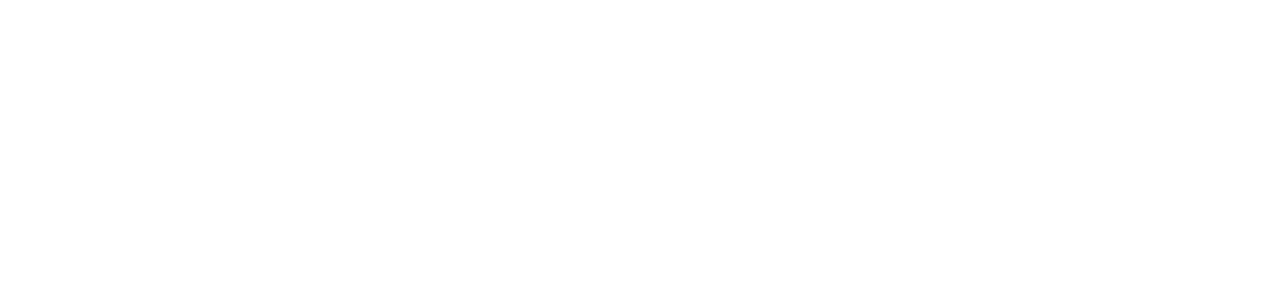
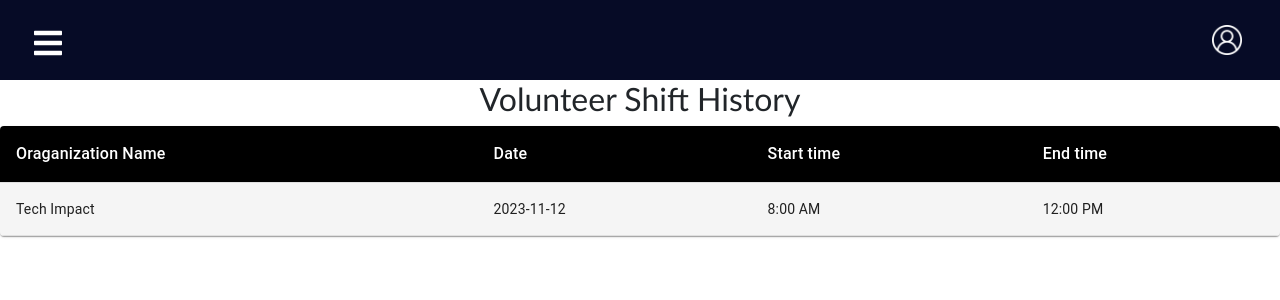
Before and after one commit to RuchaPatil2010/tech_impact, a React (Create React App) app: page /history in a window 1280 px wide. Before the commit this address had no page. Shown: the top 300 px of the page. Built offline with nearby package versions, Linux system fonts and the light colour scheme; no server answers.

Commit message:
Volunteer Shift History

```diff
--- a/package.json
+++ b/package.json
@@ -5,13 +5,16 @@
   "dependencies": {
     "@emotion/react": "^11.11.1",
     "@emotion/styled": "^11.11.0",
+    "@material-ui/core": "^4.12.4",
     "@mui/icons-material": "^5.14.16",
     "@mui/material": "^5.14.17",
+    "@mui/styles": "^5.14.18",
     "@testing-library/jest-dom": "^5.17.0",
     "@testing-library/react": "^13.4.0",
     "@testing-library/user-event": "^13.5.0",
     "axios": "^1.6.0",
     "bootstrap": "^5.3.2",
+    "install": "^0.13.0",
     "mdb-react-ui-kit": "^6.3.0",
     "react": "^18.2.0",
     "react-bootstrap": "^2.9.1",
@@ -22,6 +25,7 @@
     "react-redux": "^8.1.3",
     "react-router-dom": "^6.17.0",
     "react-scripts": "5.0.1",
+    "react-table": "^7.8.0",
     "redux": "^4.2.1",
     "state-pool": "^0.10.0",
     "web-vitals": "^2.1.4"
--- a/src/App.js
+++ b/src/App.js
@@ -5,6 +5,8 @@ import Navbar                      from './components/Navbar';
 import WithNav                     from './components/WithNav';
 import WithoutNav                  from './components/WithoutNav';
 import Dashboard                   from './components/Dashboard';
+import RegisterTest                from './components/RegisterTest';
+import History                     from './components/VolunteerHistory';
 import React                       from 'react';
 
 import { Route,
@@ -18,11 +20,11 @@ function App() {
       <Route element={<WithoutNav />}>
         <Route path="/" element={<HomePage />} />
         <Route path="/login" element={<Login />} />
-        <Route path="/register" element={<Register />} />
-        <Route path="/dashboard" element={<Dashboard />} />
+        <Route path="/register" element={<RegisterTest />} />
       </Route>
       <Route element={<WithNav />}>
-
+        <Route path="/dashboard" element={<Dashboard />} />
+        <Route path="/history" element={<History />} />
       </Route>
       </Routes>
     </Router>
--- a/src/components/Dashboard.js
+++ b/src/components/Dashboard.js
@@ -31,43 +31,24 @@ function Dashboard() {
             backgroundSize: 'cover',
             backgroundRepeat: 'no-repeat'
         };
-        const style2={
-            zIndex: 2000
-        }
         console.log(Navbar);
-        const displayMessage = "Welcome to Tech Impact, where we believe in harnessing the power of technology for positive change. \
-        Explore Volunteer Connection, our online portal empowering nonprofits and volunteers to create meaningful impact together. \
-        Join us in building a better world—one volunteer shift at a time."
+        const headerMessage = "Welcome to Tech Impact"
+        const displayMessage1 = "We believe in harnessing the power of technology for positive change"
+        const displayMessage2 = "Explore Volunteer Connection, our online portal to create meaningful impact together."
+        const displayMessage3 = "Join us in building a better world—one volunteer shift at a time."
+
     return(
         <div>
-        <div style={style2}>
-        <Navbar />
+            <div style={myStyle}>
+                <div class="container">
+                    <h1>{headerMessage}</h1>
+                    <p>{displayMessage1}</p>
+                    <div class="clickable-box">
+                        <p>{displayMessage2} <br/> {displayMessage3} </p>
+                    </div>
+                </div>
+            </div>
         </div>
-    <div style={myStyle}>
-
-        <div class="container">
-        <div class="clickable-box">
-            <p>{displayMessage}</p>
-        </div>
-        {/* <div class="clickable-box">
-            <Link to="/shift">
-                <img src={calendar} alt="calendar" class="icon" />
-                <p class="text">Shifts</p>
-            </Link>
-            <Link to="/profile">
-                <img src={user} alt="profile" class="icon" />
-                <p class="text">Profile</p>
-            </Link>
-        </div>
-        <div class="clickable-box">
-            <Link to="/login">
-                <img src={logout} alt="logout" class="icon" />
-                <p class="text">Logout</p>
-            </Link>
-        </div> */}
-        </div>
-    </div>
-    </div>
 
     )
 }
--- /dev/null
+++ b/src/components/RegisterTest.js
@@ -0,0 +1,147 @@
+import React from 'react';
+import '../../node_modules/bootstrap/dist/css/bootstrap.min.css';
+import registerImage from '../images/register-volunteer.jpg';
+import PhoneInput from "react-phone-input-2";
+import "react-phone-input-2/lib/style.css";
+import axios from "axios";
+import { useState } from 'react';
+import { useNavigate, Link } from 'react-router-dom';
+import Button from 'react-bootstrap/Button';
+//import '../css/Register.css';
+import {
+  MDBBtn,
+  MDBContainer,
+  MDBCard,
+  MDBCardBody,
+  MDBInput,
+  MDBIcon,
+  MDBRow,
+  MDBCol,
+  MDBCheckbox,
+  MDBTextArea
+}
+from 'mdb-react-ui-kit';
+
+function RegisterTest() {
+    let navigate = useNavigate();
+
+    const [name, setName] = useState('');
+    const [username, setUsername] = useState('');
+    const [contact, setContact] = useState();
+    const [email, setEmail] = useState('');
+    const [pass, setPassword] = useState('');
+    const [address, setAddress] = useState('');
+    const [repassword, setRepassword] = useState('');
+
+    // Function to handle username
+    const handleUsername = (event) => {
+        setUsername(event.target.value);
+    }
+
+    // Function to handle Password
+    const handlePassword = (event) => {
+        setPassword(event.target.value);
+    }
+
+    const handleName = (event) => {
+        setName(event.target.value);
+    }
+
+    const handleEmail = (event) => {
+        setEmail(event.target.value);
+    }
+
+    const handleRepassword = (event) => {
+        setRepassword(event.target.value);
+    }
+
+    // const handleContact = (event) => {
+    //     setContact(event.target.value);
+    // }
+
+    const handleContact = (value) => {
+        setContact(value);
+    }
+
+    const handleAddress = (event) => {
+        setAddress(event.target.value);
+    }
+
+    function handleSubmit(event) {
+        event.preventDefault();
+        axios.post('http://localhost:8000/users/register', {
+            username: username,
+            password: pass,
+            name: name,
+            email: email,
+            contact: contact,
+            address: address,
+            role: 'volunteer'
+        })
+            .then(response => navigate('/login'))
+            .catch(err => console.log(err))
+    }
+  return (
+    <MDBContainer fluid className='my-5'>
+
+      <MDBRow className='g-0 align-items-center'>
+        <MDBCol col='6'>
+
+          <MDBCard className='my-5 cascading-right' style={{background: 'hsla(0, 0%, 100%, 0.55)',  backdropFilter: 'blur(30px)'}}>
+            <MDBCardBody className='p-5 shadow-5 text-left'>
+
+              <h3 className="fw-bold mb-5 text-center">Sign up to become a Volunteer with us!</h3>
+
+              <MDBRow>
+                <MDBCol col='6'>
+                  <MDBInput wrapperClass='mb-4' label='Name' style={{"text-align":"left"}} placeholder='Enter your name here' onChange={handleName} id='form1' type='text'/>
+                </MDBCol>
+
+                <MDBCol col='6'>
+                  {/* <MDBInput wrapperClass='mb-4' label='Phone' onChange={handleContact} id='form2' type='tel'/> */}
+                  <PhoneInput className="number" country={"us"} value={contact} onChange={handleContact} id='form2' type='tel' />
+                    Phone Number
+                </MDBCol>
+              </MDBRow>
+
+              <MDBTextArea wrapperClass='mb-4' placeholder="Enter your complete address here" label='Address' onChange={handleAddress} id='form4' rows={3} type='text'/>
+
+              <MDBRow>
+                <MDBCol col='6'>
+                    <MDBInput wrapperClass='mb-4' placeholder="Enter your email ID here" label='Email' onChange={handleEmail} id='form3' type='email'/>
+                </MDBCol>
+
+                <MDBCol col='6'>
+                    <MDBInput wrapperClass='mb-4' placeholder="Choose your username (Login ID)" label='Username' onChange={handleUsername} id='form5' type='text'/>
+                </MDBCol>
+              </MDBRow>
+
+              <MDBRow>
+                <MDBCol col='6'>
+                    <MDBInput wrapperClass='mb-4' placeholder='Choose a strong password' label='Password' onChange={handlePassword} id='form5' type='password'/>
+                </MDBCol>
+
+                <MDBCol col='6'>
+                    <MDBInput wrapperClass='mb-4' placeholder='Re-enter the password' label='Re-enter Password' onChange={handleRepassword} id='form6' type='password'/>
+                </MDBCol>
+              </MDBRow>
+            </MDBCardBody>
+            <Button wrapperClass='w-100 mb-4' onClick={handleSubmit} size='lg'>Sign Up</Button>
+            <div className="text-center">
+            <p className="small fw-bold mt-2 pt-1 mb-2">Already have an account? <Link to="/login">Login</Link></p>
+            </div>
+          </MDBCard>
+        </MDBCol>
+
+        <MDBCol col='6'>
+          <img src={registerImage} class="w-100 rounded-4 shadow-4"
+            alt="" fluid/>
+        </MDBCol>
+
+      </MDBRow>
+
+    </MDBContainer>
+  );
+}
+
+export default RegisterTest;
--- /dev/null
+++ b/src/components/VolunteerHistory.js
@@ -0,0 +1,108 @@
+import React from 'react';
+import '../../node_modules/bootstrap/dist/css/bootstrap.min.css';
+import axios from "axios";
+import { useNavigate, Link } from 'react-router-dom';
+import { useEffect, useState } from "react";
+import { withStyles, makeStyles } from "@material-ui/core/styles";
+import Table from "@material-ui/core/Table";
+import TableBody from "@material-ui/core/TableBody";
+import TableCell from "@material-ui/core/TableCell";
+import TableContainer from "@material-ui/core/TableContainer";
+import TableHead from "@material-ui/core/TableHead";
+import TableRow from "@material-ui/core/TableRow";
+import Paper from "@material-ui/core/Paper";
+import '../css/History.css';
+
+const StyledTableCell = withStyles((theme) => ({
+    head: {
+      backgroundColor: theme.palette.common.black,
+      color: theme.palette.common.white,
+      fontSize: 16
+    },
+    body: {
+      fontSize: 14,
+    },
+  }))(TableCell);
+
+  const StyledTableRow = withStyles((theme) => ({
+    root: {
+      "&:nth-of-type(odd)": {
+        backgroundColor: theme.palette.action.hover,
+      },
+    },
+  }))(TableRow);
+
+  const useStyles = makeStyles({
+    table: {
+      minWidth: 700,
+    },
+  });
+
+function History() {
+
+    const classes = useStyles();
+    const [shift, setShift] = useState([{
+        "title": "Tech Impact",
+        "date": "2023-11-12",
+        "startTime": "8:00 AM",
+        "endTime": "12:00 PM"
+    }]);
+
+    const getShiftData = async () => {
+        try {
+        const data = await axios.get(
+            "http://localhost:8000/shifts/shifts"
+        );
+        console.log(data);
+        //setProduct(data.data);
+        } catch (e) {
+        console.log(e);
+        }
+    };
+
+    useEffect(() => {
+        getShiftData();
+    }, []);
+
+    return (
+        <div className="History">
+            <h2>Volunteer Shift History</h2>
+
+            <TableContainer component={Paper}>
+                <Table className={classes.table} aria-label="customized table">
+                <TableHead>
+                    <TableRow>
+                        <StyledTableCell>Oraganization Name</StyledTableCell>
+                        <StyledTableCell>Date</StyledTableCell>
+                        <StyledTableCell>Start time</StyledTableCell>
+                        <StyledTableCell>End time</StyledTableCell>
+                    </TableRow>
+                </TableHead>
+                <TableBody>
+                    {shift
+                    .map((item) => {
+                        return (
+                        <StyledTableRow key={item.id}>
+                            <StyledTableCell component="th" scope="row">
+                            {item.title}
+                            </StyledTableCell>
+                            <StyledTableCell>
+                            {item.date}
+                            </StyledTableCell>
+                            <StyledTableCell>
+                            {item.startTime}
+                            </StyledTableCell>
+                            <StyledTableCell>
+                            {item.endTime}
+                            </StyledTableCell>
+                        </StyledTableRow>
+                        );
+                    })}
+                </TableBody>
+                </Table>
+            </TableContainer>
+        </div>
+    );
+}
+
+export default History;
--- a/src/css/Dashboard.css
+++ b/src/css/Dashboard.css
@@ -1,15 +1,27 @@
 .container {
     flex: 1;
-    display: flex;
+    display: block;
     justify-content: space-around;
     padding: 100px 30px 50px 30px;
+    font-family: 'Trebuchet MS'
+}
+
+.container {
+    text-align: center;
+}
+
+.container h1 {
+    color:darkblue;
+    font-weight: bolder;
 }
 
 .clickable-box {
-    display: flex;
-    padding: 10px 60px 0px 60px;
-    background-color: rgba(255, 255, 255, 0.7);
-    height: 100px;
+    display: block;
+    padding: 10px 20px 0px 20px;
+    font-size: larger;
+    height: 80px;
+    width: 950px;
+    margin-left: 155px;
     text-align: center;
 }
 
--- /dev/null
+++ b/src/css/History.css
@@ -0,0 +1,8 @@
+.History {
+    text-align: center;
+    font-family: 'Trebuchet MS'
+  }
+.History Table {
+    padding-left: 40px;
+    padding-right: 30px;
+}
```
Also changed, not shown: src/css/Register.css (+9 -0 lines), 1 other file (tests, documents, lock files or other folders).
